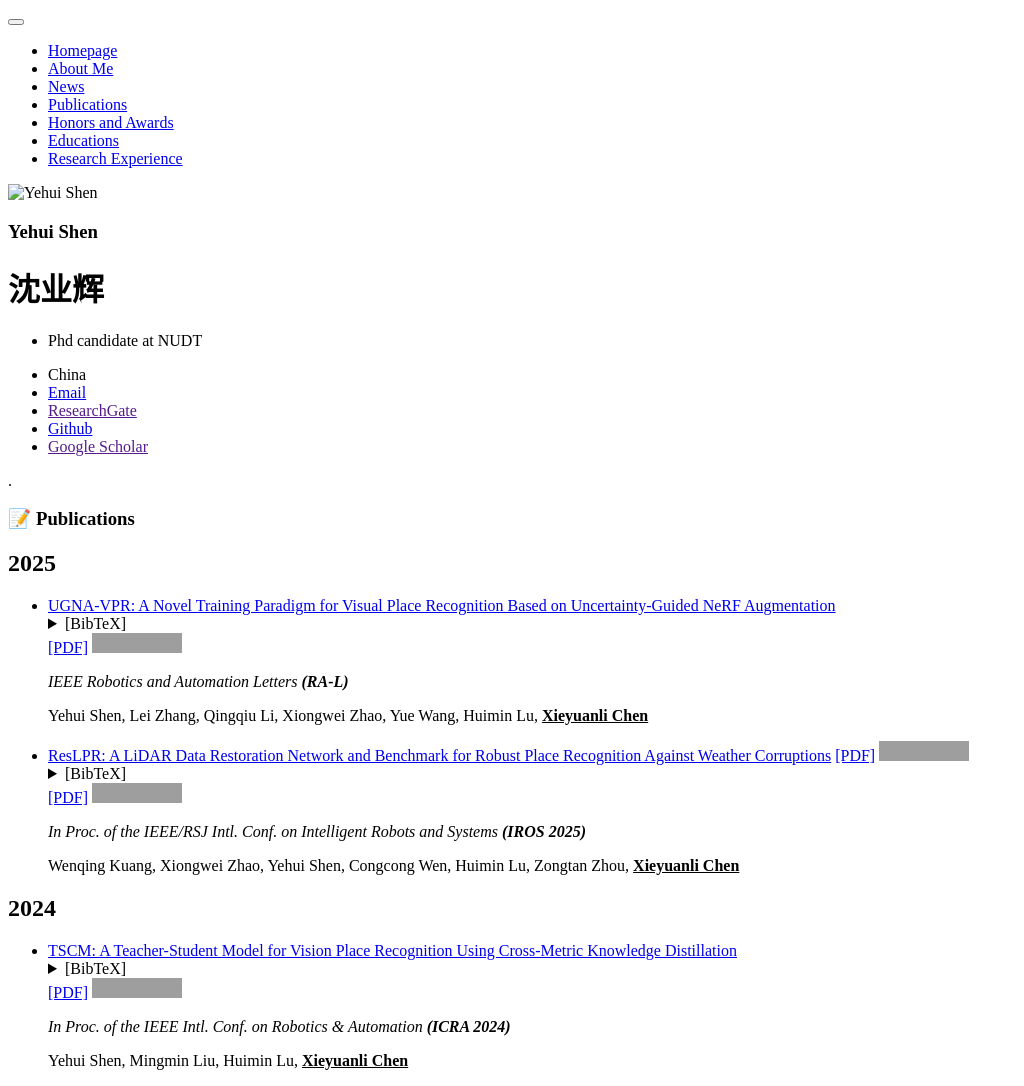
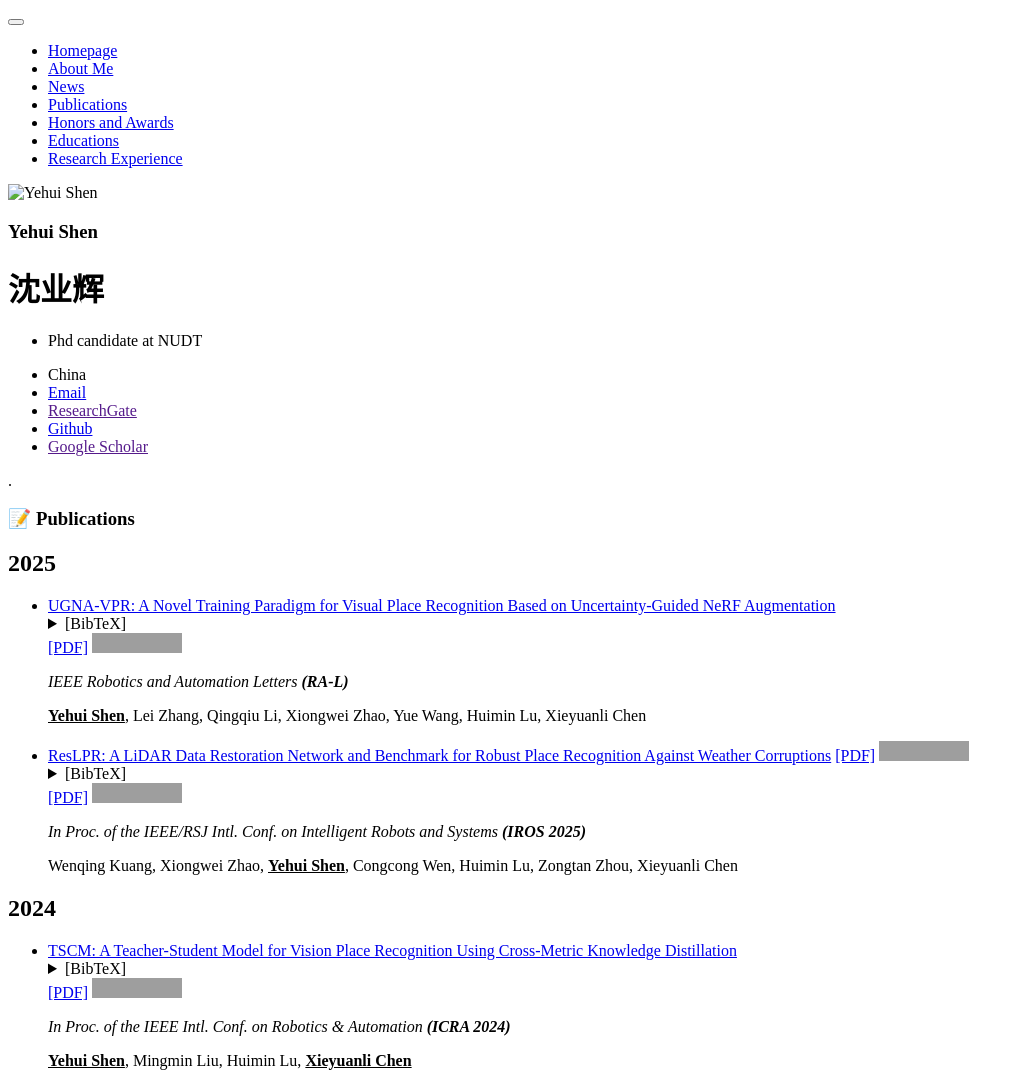
Before and after one commit to shenyehui/Shen-Yehui.github.io, a Jekyll site: the page built from _pages/includes/pub.md, in a window 1280 px wide. Shown: the whole page, without its empty margins (0-1024 px from the left). Built offline with Jekyll 4.4.1, drawn with Linux system fonts in a browser that asks for light colours; our own code applies the rules of GitHub Pages for plain Markdown files; grey boxes are pictures that could not be loaded.

Commit message:
Update pub.md

```diff
--- a/_pages/includes/pub.md
+++ b/_pages/includes/pub.md
@@ -24,7 +24,7 @@
 
   *IEEE Robotics and Automation Letters **(RA-L)***
 
-   Yehui Shen, Lei Zhang, Qingqiu Li, Xiongwei Zhao, Yue Wang, Huimin Lu, **<u>Xieyuanli Chen</u>**
+   **<u>Yehui Shen</u>**, Lei Zhang, Qingqiu Li, Xiongwei Zhao, Yue Wang, Huimin Lu, Xieyuanli Chen
 
  - [ResLPR: A LiDAR Data Restoration Network and Benchmark for Robust Place Recognition Against Weather Corruptions](https://arxiv.org/abs/2503.12350)  [[PDF]](https://arxiv.org/pdf/2503.12350) [![](https://img.shields.io/github/stars/nubot-nudt/ResLPR?style=social&label=Code+Stars)](https://github.com/nubot-nudt/ResLPR)
    <div class="pub-links">
@@ -47,7 +47,7 @@
 
    *In Proc. of the IEEE/RSJ Intl. Conf. on Intelligent Robots and Systems **(IROS 2025)***
 
-   Wenqing Kuang, Xiongwei Zhao, Yehui Shen, Congcong Wen, Huimin Lu, Zongtan Zhou, **<u>Xieyuanli Chen</u>**
+   Wenqing Kuang, Xiongwei Zhao, **<u>Yehui Shen</u>**, Congcong Wen, Huimin Lu, Zongtan Zhou, Xieyuanli Chen
 
 ##  2024
 - [TSCM: A Teacher-Student Model for Vision Place Recognition Using Cross-Metric Knowledge Distillation](https://ieeexplore.ieee.org/document/10611612)
@@ -73,4 +73,4 @@
 
   *In Proc. of the IEEE Intl. Conf. on Robotics & Automation **(ICRA 2024)***
 
-  Yehui Shen, Mingmin Liu, Huimin Lu, **<u>Xieyuanli Chen</u>**
+  **<u>Yehui Shen</u>**, Mingmin Liu, Huimin Lu, **<u>Xieyuanli Chen</u>**
```
